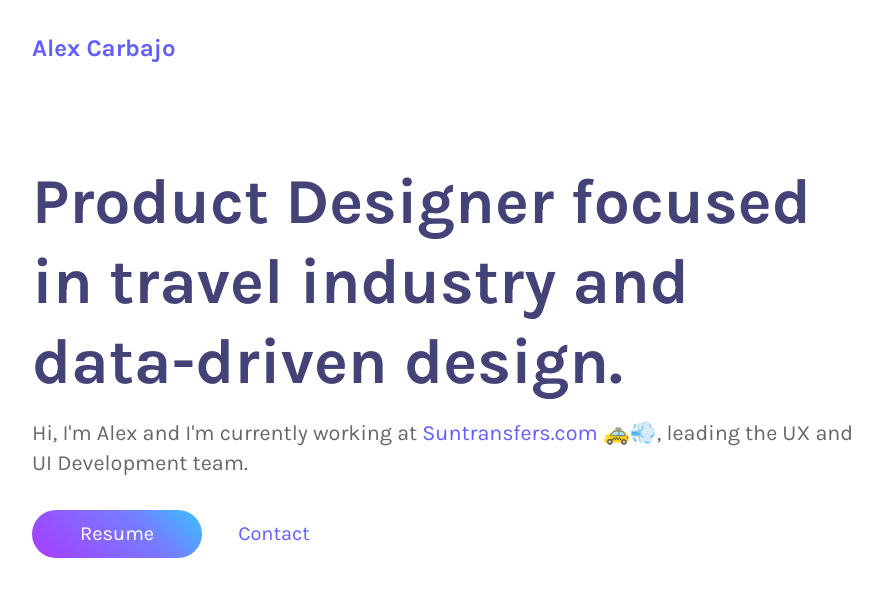
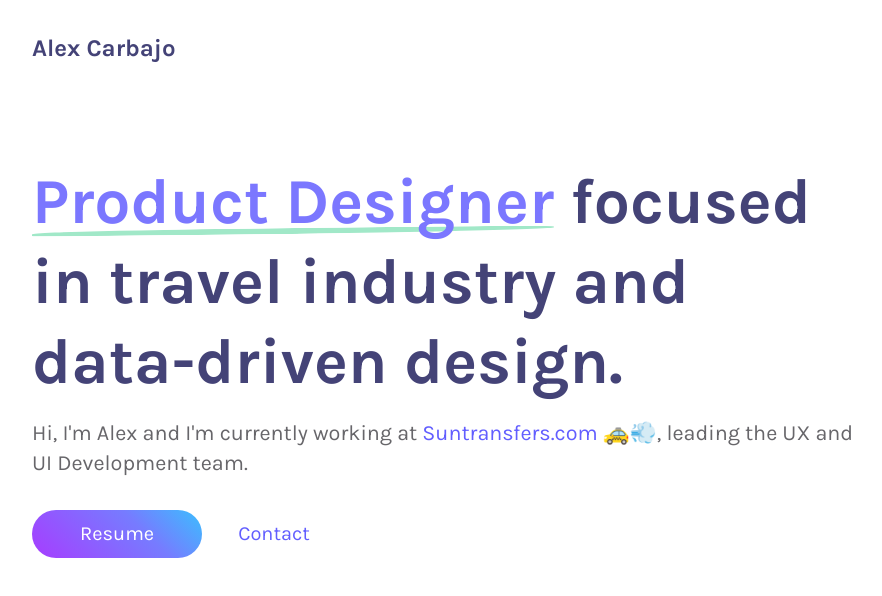
Before and after one commit to alexcarbajo/alexcarbajo, a Gatsby site: page / in a window 1280 px wide. Shown: the whole page, without its empty margins (192-1074 px from the left). Built offline with nearby package versions, Linux system fonts and the light colour scheme; Gatsby itself is replaced by a stand-in of ours.

Commit message:
border changes

```diff
--- a/src/components/hero.js
+++ b/src/components/hero.js
@@ -4,7 +4,7 @@ class Hero extends React.Component {
   render() {
     return (
       <div className="o-Hero">
-        <h1>Product Designer focused in travel industry and <span className="u-Nowrap">data-driven</span> design.</h1>
+        <h1><span className="u-Highlight">Product Designer</span> focused in travel industry and <span className="u-Nowrap">data-driven</span> design.</h1>
         <h2>
           Hi, I'm Alex and I'm currently working at <a href="https://www.suntransfers.com" target="_blank" rel="noopener noreferrer">Suntransfers.com</a> <span role="img" aria-label="Taxi in movement" className="u-Nowrap">🚕💨</span>, leading the UX and UI Development team.
         </h2>
--- a/src/styles/elements/_elements.links.scss
+++ b/src/styles/elements/_elements.links.scss
@@ -30,7 +30,7 @@ a {
 .c-Logo {
   font-size: 1.5rem;
   font-weight: 600;
-  color: $color-brand-primary-shadow;
+  color: $color-brand-primary-headline;
   transition: 1s ease color;
 
   &:hover {
--- a/src/styles/main.scss
+++ b/src/styles/main.scss
@@ -19,5 +19,6 @@
 @import "components/components.button";
 
 @import "utilities/utilities.nowrap";
+@import "utilities/utilities.highlight";
 @import "utilities/utilities.healthcheck";
 @import "utilities/utilities.debug";
--- /dev/null
+++ b/src/styles/utilities/_utilities.highlight.scss
@@ -0,0 +1,26 @@
+.u-Highlight {
+  position: relative;
+  color: $color-brand-primary;
+
+  &:after {
+    content: '';
+    position: absolute;
+    border-bottom: 4px solid hsla(153, 60%, 77%, 1);
+    top: 92%;
+    width: 100%;
+    left: 0px;
+    transform: rotate(-0.6deg);
+    z-index: -1;
+    border-radius: 57% 19% 69% 12%;
+    pointer-events: none;
+  }
+}
+
+@media screen and (min-width: 550px) {
+  .u-Highlight {
+    &:after {
+      border-bottom-width: 6px;
+      top: 85%;
+    }
+  }
+}
```
